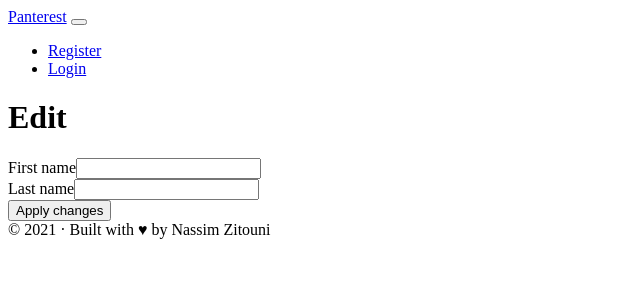
After one commit to SylverSlide/hxh_rpg, a Symfony app: template templates/account/edit.html.twig in a window 1280 px wide. The commit adds this page. Shown: the top 300 px of the page, without its empty margins (0-640 px from the left). Run offline with Twig, Linux system fonts and the light colour scheme; the template is opened without the code that fills it, so the values that code supplies are empty; form fields are guessed from the names that the template uses; some libraries are stand-ins or nearby versions.

Commit message:
Add edit account features

```diff
--- /dev/null
+++ b/templates/account/edit.html.twig
@@ -0,0 +1,29 @@
+{% extends 'layouts/base.html.twig' %}
+
+{% block title %}Edit
+{% endblock %}
+{% block body %}
+	<div class="row">
+		<div class="col-md-6 mx-auto text-center">
+			<h1 class="my-5">Edit</h1>
+
+		{{ form_start(form) }}
+			<div class="row">
+				<div class="col-md-6">
+					{{ form_row(form.firstName) }}
+				</div>
+				<div class="col-md-6">
+					{{ form_row(form.lastName) }}
+				</div>
+			</div>
+
+
+			{{ form_rest(form) }}
+
+			<input type="submit" value="Apply changes" class="btn btn-primary btn-lg w-100" formnovalidate>
+
+			{{ form_end(form) }}
+
+		</div>
+	</div>
+{% endblock %}
--- a/templates/account/show.html.twig
+++ b/templates/account/show.html.twig
@@ -9,7 +9,7 @@
 			<h1 class="my-5">Profile</h1>
 
 
-			<img id="avatar_profil" class="rounded-circle shadow" src="{{ asset('build/images/bean.png') }}" alt="{{ app.user.fullName }}'s Avatar">
+			<img id="avatar_image" class="rounded-circle shadow" src="{{ asset('build/images/bean.png')}}" alt="{{ app.user.fullName }}'s Avatar">
 
 			<p class="mt-5 lead">
 				{{ app.user.email }}
@@ -17,8 +17,10 @@
 
 			<h2>{{ app.user.fullName }}</h2>
 
+			<p><small>Account created on {{ app.user.createdAt|date('d/m/Y') }}</small></p>
+
 			<p>
-				<a href="#">
+				<a href="{{ path('app_account_edit') }}">
 					Edit Account
 				</a>
 				|
--- a/templates/layouts/partials/_nav.html.twig
+++ b/templates/layouts/partials/_nav.html.twig
@@ -12,7 +12,7 @@
 						<a class="nav-link" href="{{ path('app_pins_create') }}">New Pin</a>
 					</li>
 					<li class="nav-item">
-						<a class="nav-link" href="{{ path('app_account') }}">Account</a>
+						<a class="nav-link" href="{{ path('app_account') }}">{{app.user.firstName}}</a>
 					</li>
 					<li class="nav-item">
 						<a class="nav-link btn btn-outline-secondary" href="#" onclick="event.preventDefault(); document.getElementById('js-logout-form').submit();">Logout</a>
```
Also changed, not shown: src/Controller/AccountController.php (+46 -1 lines), src/Form/UserFormType.php (added, +29 -0 lines).
